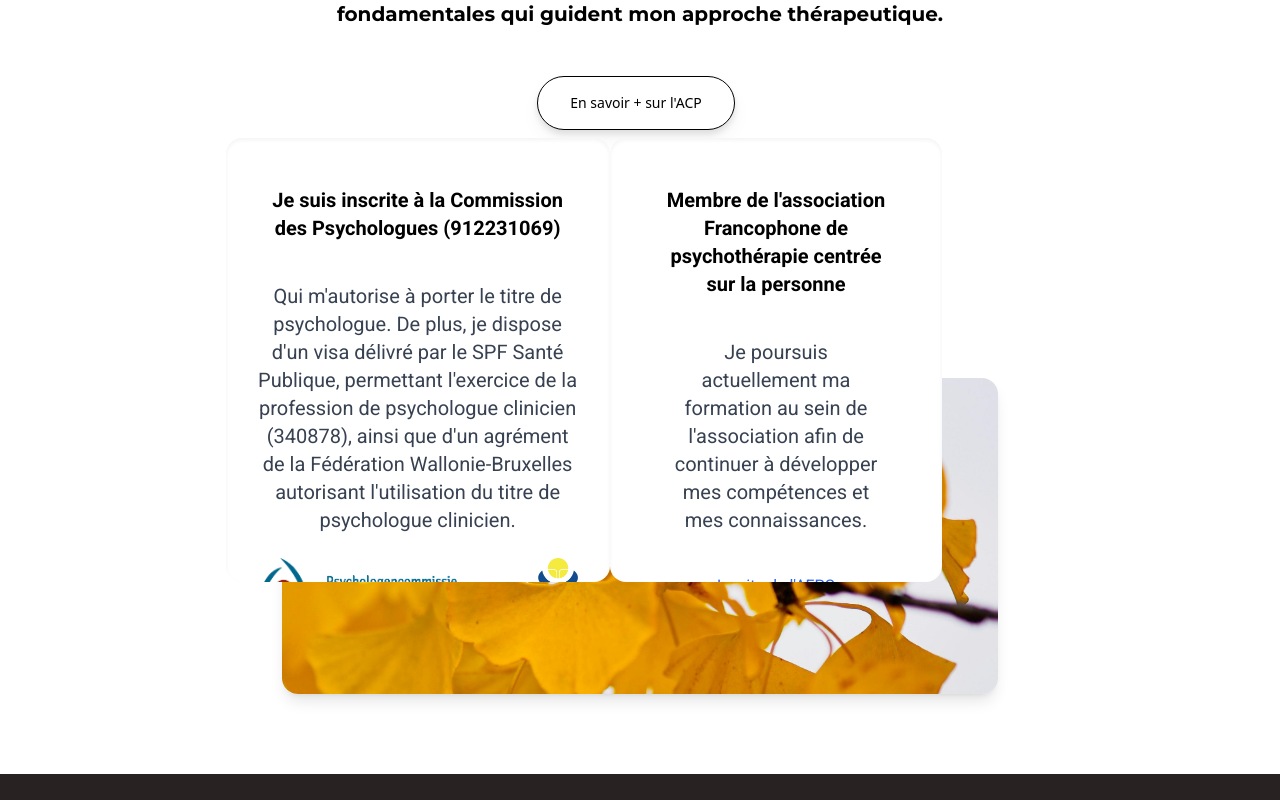
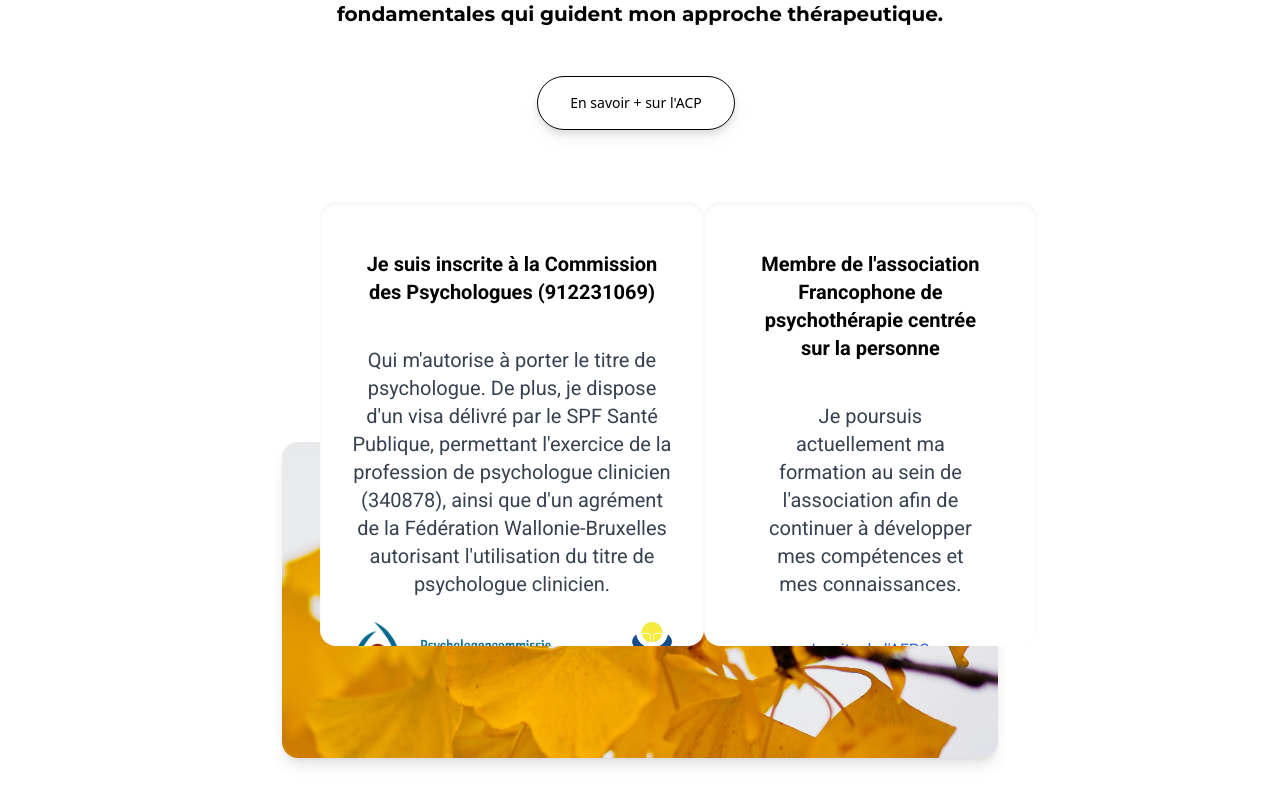
Before and after one commit to EtherGys/gyselynck_psychologist, a Next.js app: page /formation in a window 1280 px wide. Shown: the part 1340-2140 px from the top of the page. Built offline with nearby package versions, Linux system fonts and the light colour scheme.

Commit message:
responsive sm done

```diff
--- a/app/approche_acp/page.tsx
+++ b/app/approche_acp/page.tsx
@@ -50,7 +50,7 @@ function ACPPage() {
             , appelée aussi la Troisième force aux côtés de la psychanalyse et du comportementalisme.
           </p>
         </div>
-        <div className="s:flex hidden rounded-tr-lg rounded-br-lg m-auto">
+        <div className="sm:flex hidden rounded-tr-lg rounded-br-lg m-auto">
           <img className="object-cover rounded-tl-lg rounded-bl-lg  w-[395px] h-[360px] " src="assets/images/carl-rogers.webp" alt="Photo d'une consult de psychanalyse" />
         </div>
       </div>
--- a/app/consultations/page.tsx
+++ b/app/consultations/page.tsx
@@ -12,7 +12,7 @@ function ConsultationPage() {
           <PageTitle content='Venir en consultation' />
         </div>
       </div>
-      <h3 className='max-w-sm w-full lg:max-w-[80%] mx-auto text-2xl text-center lg:text-left lg:text-4xl font-montserrat font-semibold my-10'>
+      <h3 className='max-w-sm w-full lg:max-w-[80%] mx-auto text-2xl text-center lg:text-left lg:text-4xl font-montserrat font-semibold my-10 lg:mt-20'>
         <span className='lg:underline underline-offset-8 decoration-8 decoration-[#BFB55B]/50'>
           POURQUOI
         </span>
@@ -62,8 +62,8 @@ function ConsultationPage() {
           </div>
         </div>
       </div>
-      <div id="consultation_type" className='flex flex-col lg:flex-row justify-around my-20 font-montserrat m-auto'>
-        <div className="max-w-sm lg:max-w-md overflow-hidden lg:shadow-lg bg-[#689F38]/10 p-8 lg:rounded-2xl mb-8">
+      <div id="consultation_type" className='flex flex-col lg:flex-row justify-around my-20 font-montserrat m-auto lg:mx-0 '>
+        <div className="max-w-sm lg:max-w-md overflow-hidden lg:shadow-lg bg-[#689F38]/10 p-8 lg:rounded-2xl mb-8 lg:mb-0">
           <div className="py-4">
             <h4 className="font-bold text-xl mb-2 text-center">
               Consultation adulte / jeune adulte
@@ -73,7 +73,7 @@ function ConsultationPage() {
             </p>
           </div>
         </div>
-        <div className="max-w-sm lg:max-w-md overflow-hidden lg:shadow-lg bg-[#689F38]/10 p-8 lg:rounded-2xl mt-8">
+        <div className="max-w-sm lg:max-w-md overflow-hidden lg:shadow-lg bg-[#689F38]/10 p-8 lg:rounded-2xl mt-8 lg:mt-0">
           <div className="py-4">
             <h4 className="font-bold text-xl mb-2 text-center">
               Consultation adolescent.e
--- a/app/formation/page.tsx
+++ b/app/formation/page.tsx
@@ -35,11 +35,11 @@ function EducationPage() {
       <div className='text-center'>
         <GrayBorderButton href='/approche_acp' content="En savoir + sur l'ACP" />
       </div>
-      <div className='relative'>
+      <div className='relative lg:mt-16'>
         <div className='lg:rounded-2xl lg:w-[80%] mx-auto lg:max-h-[600px] overflow-hidden shadow-lg mt-60 mb-60 lg:mb-20'>
           <img src="assets/images/gingko_cut.jpg" alt="Feuilles de gingko" className='z-0 lg:h-[50%] object-cover h-[800px]' />
         </div>
-        <div className='absolute top-0 lg:bottom-48 z-10 flex flex-col lg:flex-row lg:justify-around mx-auto w-[90%] lg:w-[80%] left-4 lg:right-32'>
+        <div className='absolute top-0 lg:bottom-48 z-10 flex flex-col lg:flex-row lg:justify-around mx-auto w-[90%] lg:w-[80%] left-4 lg:left-32'>
           <div className="max-w-sm overflow-hidden shadow-inner border-2 lg:border-none bg-white p-8 mt-16  lg:my-0 rounded-2xl">
             <div className="py-4">
               <h4 className="font-bold text-xl mb-2 text-center font-roboto">Je suis inscrite à la Commission des Psychologues (912231069) </h4>
```
